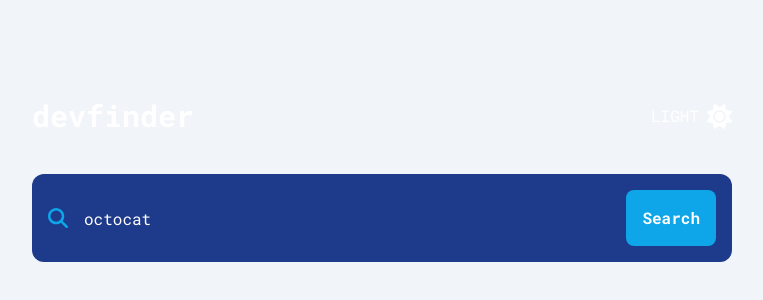
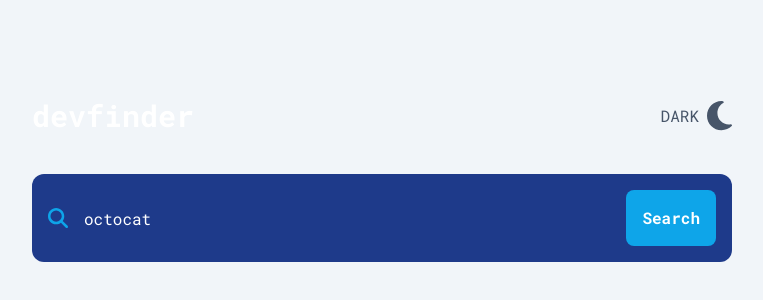
Before and after one commit to Cema2019/GitHub-user-search-app, a Next.js app: page / in a window 1280 px wide. Shown: the part 208-508 px from the top of the page, without its empty margins (258-1021 px from the left). Built offline with nearby package versions, Linux system fonts and the light colour scheme; no server answers.

Commit message:
Update Navbar to apply themes

```diff
--- a/src/app/components/Navbar.tsx
+++ b/src/app/components/Navbar.tsx
@@ -1,20 +1,32 @@
+"use client";
+
+import { useTheme } from "next-themes";
 import SunIcon from "./icons/SunIcon";
 import MoonIcon from "./icons/MoonIcon";
 
 const Navbar = () => {
-    return (
-        <header className="flex items-center space-x-2 mb-10">
-            <h1 className="text-3xl font-bold text-white flex-grow">devfinder</h1>
-            {/* <div> */}
-                <span className="uppercase text-white">Light</span>
-                <button>
-                    <SunIcon
-                        className="fill-white"
-                        width={25}
-                    />
-                </button>
-            {/* </div> */}
-        </header>
-    )
-}
-export default Navbar
+  const { theme, setTheme } = useTheme();
+
+  const toggleTheme = () => {
+    setTheme(theme === "light" ? "dark" : "light");
+  };
+
+  return (
+    <header className="flex items-center space-x-2 mb-10">
+      <h1 className="text-3xl font-bold text-white flex-grow">devfinder</h1>
+      <div className="flex items-center gap-2">
+        <span className="uppercase text-slate-600 dark:text-white">
+          {theme === "light" ? "Light" : "Dark"}
+        </span>
+        <button onClick={toggleTheme}>
+          {theme === 'light' ? (
+            <SunIcon className="fill-slate-600 dark:fill-white" width={25} />
+          ) : (
+            <MoonIcon className="fill-slate-600 dark:fill-white" width={25} />
+          )}
+        </button>
+      </div>
+    </header>
+  );
+};
+export default Navbar;
```
